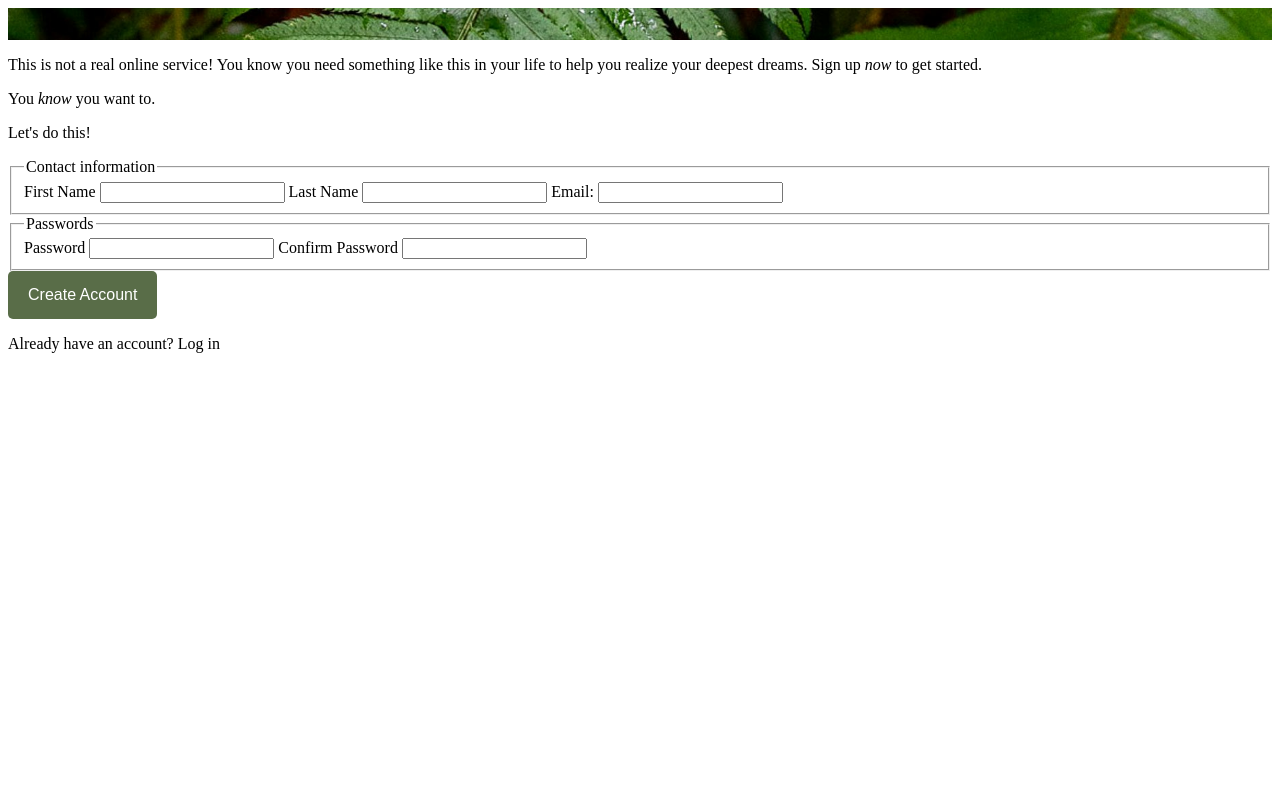
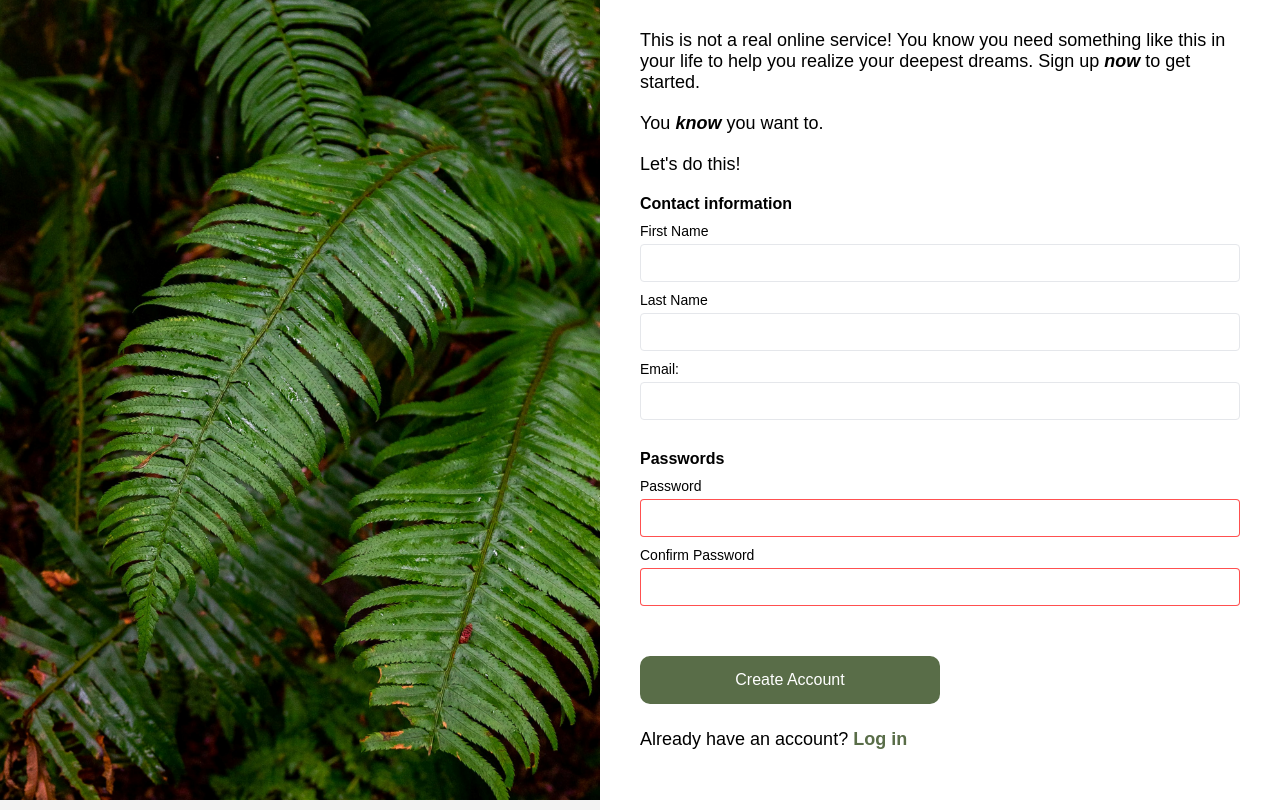
Before and after one commit to avanishd-3/sign-up-form, a plain HTML site: page index.html in a window 1280 px wide. Drawn offline with Linux system fonts and the light colour scheme.

Commit message:
Make image take up left half of page

```diff
--- a/index.html
+++ b/index.html
@@ -8,7 +8,6 @@
 </head>
 <body>
     <div class="left-side">
-        <p></p>
     </div>
 
     <div class="right-side">
@@ -39,16 +38,16 @@
                 <legend>Passwords</legend>
 
                 <label for="password">Password</label>
-                <input type="text" id="password" name="password" required>
+                <input type="text" id="password" name="password" class="password-input" required>
 
                 <label for="confirm-password">Confirm Password</label>
-                <input type="text" id="confirm-password" name="confirm-password" required>
+                <input type="text" id="confirm-password" name="confirm-password" class="password-input" required>
             </fieldset>
         </form>
 
         <button type="button" class="create-account-btn">Create Account</button>
 
-        <p>Already have an account? <link href="">Log in</p>
+        <p class="log-in">Already have an account? <a href="">Log in</p>
 
 
 
--- a/styles.css
+++ b/styles.css
@@ -1,35 +1,122 @@
 * {
     box-sizing: border-box;
+    margin: 0;
+    padding: 0;
+    font-family: Arial, sans-serif;
 }
 
 body {
     display: flex;
+    justify-content: center;
+    align-items: center;
+    height: 100vh;
+    background-color: #f3f3f3;
+}
+
+/* Left-side styling */
+.left-side {
+    flex: 1;
+    background-image: url("./img/green_leaf_plant.jpg");
+    background-position: center;
+    background-size: cover;
+    background-repeat: no-repeat;
+    position: relative;
+    min-height: 100vh;
+    color: white;
+}
+
+/* Right-side styling */
+.right-side {
+    flex: 1;
+    background-color: white;
+    padding: 40px;
+    min-height: 100vh;
+    display: flex;
+    flex-direction: column;
+    justify-content: center;
+}
+
+.right-side p {
+    font-size: 18px;
+    margin-bottom: 20px;
+}
+
+.right-side em {
+    font-weight: bold;
+}
+
+form {
+    display: flex;
     flex-direction: column;
 }
 
-.left-side {
-    display: flex;
-    flex-direction: column;
-    background-image: url("./img/green_leaf_plant.jpg");
-    min-width: fit-content;
-    background-position: center;
-    background-size: cover;
-    background-repeat: no-repeat;
+fieldset {
+    border: none;
+    margin-bottom: 20px;
+    padding: 0;
 }
 
-/* Styling for button */
+legend {
+    font-weight: bold;
+    margin-bottom: 10px;
+}
 
+label {
+    display: block;
+    margin-bottom: 5px;
+    font-size: 14px;
+}
+
+input {
+    width: 100%;
+    padding: 10px;
+    margin-bottom: 10px;
+    border: 1px solid #E5E7EB;
+    border-radius: 4px;
+    font-size: 14px;
+}
+
+input:focus {
+    border-color: blue;
+    box-shadow: 2px 2px;
+}
+
+ /* Invalid passwords should be red */
+
+.password-input:invalid {
+   border-color: rgba(255, 0, 0, 0.685);
+}
+
+/* Styling for the button */
 .create-account-btn {
     background-color: #596D48; /* Green background */
-    color: white; /* White text */
-    padding: 15px 20px; /* Padding */
-    font-size: 16px; /* Font size */
-    border: none; /* No border */
-    border-radius: 5px; /* Rounded corners */
-    cursor: pointer; /* Pointer cursor on hover */
-    transition: background-color 0.3s; /* Smooth transition */
+    color: white;
+    padding: 15px 0;
+    font-size: 16px;
+    border: none;
+    border-radius: 10px;
+    cursor: pointer;
+    width: 50%;
+    margin-top: 20px;
+    transition: background-color 0.3s;
 }
 
 .create-account-btn:hover {
-    background-color: #45a049; /* Darker green on hover */
+    background-color: #4b5c3e; /* Slightly darker green on hover */
 }
+
+/* Styling for log in */
+.log-in {
+    margin-top: 25px;
+}
+
+/* Styling for "Log in" link */
+.right-side p a {
+    color: #596D48;
+    text-decoration: none;
+    font-weight: bold;
+}
+
+.right-side p a:hover {
+    text-decoration: underline;
+}
```
